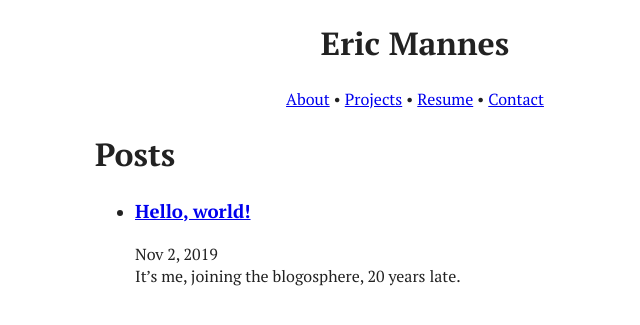
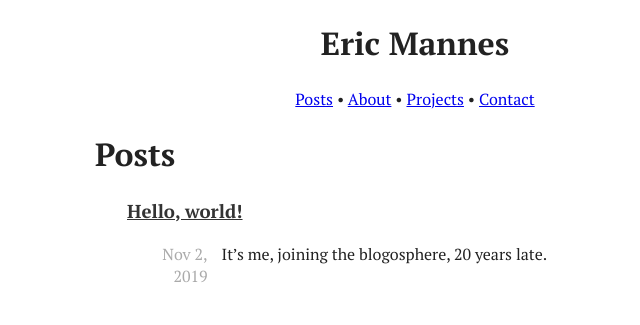
Before and after one commit to emannes/emannes.github.io, a Jekyll site: the page built from index.md, in a window 1280 px wide. Shown: the top 325 px of the page, without its empty margins (225-865 px from the left). Built offline with Jekyll 4.4.1, drawn with Linux system fonts in a browser that asks for light colours; nearby versions of some CDN libraries.

Commit message:
More 2019 updates

```diff
--- a/_includes/header.html
+++ b/_includes/header.html
@@ -21,9 +21,9 @@
         <h1 class="title">Eric Mannes</h1>
 
 	<nav class="site-nav">
-	  <a href="/">About</a> &bull;
+	  <a href="/">Posts</a> &bull;
+	  <a href="/about/">About</a> &bull;
 	  <a href="/projects/">Projects</a> &bull;
-	  <a href="/files/resume.pdf">Resume</a> &bull;
 	  <a href="mailto:eric@ericmann.es">Contact</a>
 	</nav>
       </header>
--- a/css/main.css
+++ b/css/main.css
@@ -300,3 +300,103 @@ body {
         page-break-after: avoid;
     }
 }
+/* copied from https://github.com/benjaminjkraft/benjaminjkraft.github.io/blob/master/css/main.css. Thanks, Ben. */
+/* list of posts */
+
+ul.posts, .posts li {
+    display: block;
+    padding: 0px;
+    margin: 0px;
+}
+
+.post-block, .posts li {
+    margin: 0px auto;
+    max-width: 90%;
+}
+
+.posts a {
+    color: #333;
+}
+
+div.post-date {
+    display: inline-block;
+    margin: 0px;
+    margin-right: 10px;
+    margin-left: auto;
+    max-width: 10%;
+    vertical-align: top;
+    text-align: right;
+    color: #aaa;
+}
+
+.post-excerpt {
+    display: inline-block;
+    margin: 0px;
+    margin-left: auto;
+    max-width: 85%;
+}
+
+.post-excerpt :first-child {
+    margin-top: 0px;
+}
+
+.post-excerpt :last-child {
+    margin-bottom: 0px;
+}
+
+div.post-block {
+    cursor: pointer;
+}
+
+div.post-excerpt div.footnotes {
+    display: none;
+}
+
+div.post-excerpt sup[id^=fnref] {
+    display: none;
+}
+
+/* individual post */
+
+div.post-wrapper {
+    max-width: 90%;
+    margin: 0px auto;
+}
+
+div.post-meta {
+    display: inline-block;
+}
+
+article.post-content {
+    display: inline-block;
+    max-width: 85%;
+}
+
+article.post-content > p > img {
+    /* images in posts not in any other markup */
+    width: 95%;
+    margin: 0px auto;
+}
+
+article.post-content > p > img.half-width {
+    width: 45%;
+}
+
+div.post-meta {
+    display: inline-block;
+    margin: 0px;
+    margin-right: 10px;
+    margin-left: auto;
+    max-width: 10%;
+    vertical-align: top;
+    text-align: right;
+    color: #aaa;
+}
+
+article > :first-child {
+    margin-top: 0px;
+}
+
+div.footnotes {
+    border-top: 1px solid #bbb;
+}
```
Also changed, not shown: about.md (+6 -7 lines), projects.md (+6 -3 lines).
